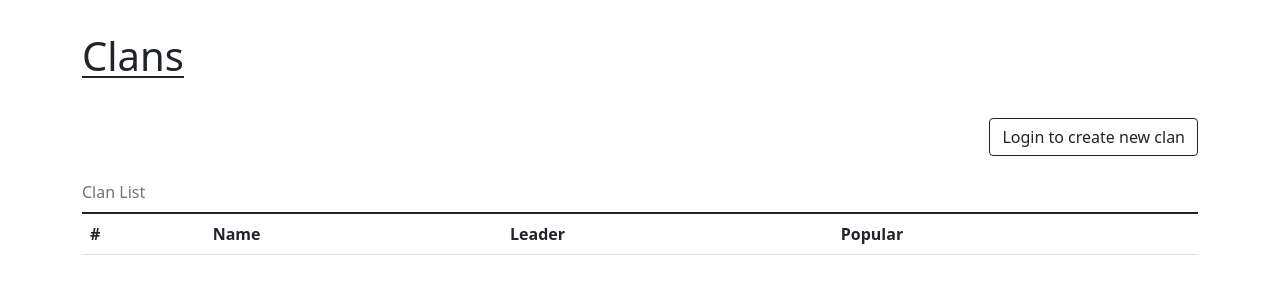
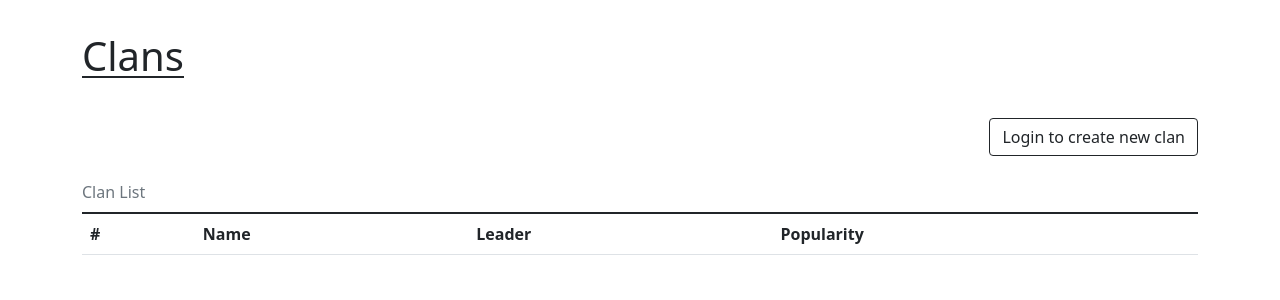
Before and after one commit to wbjeon2k/CSE421DB, a Flask app: page /clans/ in a window 1280 px wide. Shown: the part 56-356 px from the top of the page. Run offline with Flask 2, Linux system fonts and the light colour scheme; data that the repository does not hold is empty; parts of the project's set-up code (start-up, migrations or seed data) failed here and were passed over; some libraries are stand-ins or nearby versions.

Commit message:
Change table column name from popular to popularity

```diff
--- a/web/templates/clans.html
+++ b/web/templates/clans.html
@@ -40,7 +40,7 @@
       <th scope="col">#</th>
       <th scope="col">Name</th>
       <th scope="col">Leader</th>
-      <th scope="col">Popular</th>
+      <th scope="col">Popularity</th>
     </tr>
   </thead>
   <tbody>
```
